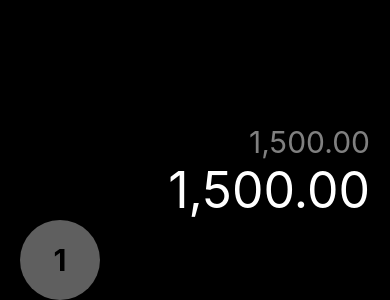
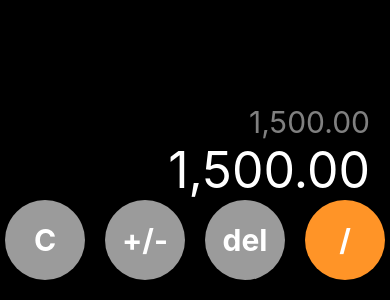
Before and after one commit to SoyDiego/ts-react-native-course, a React Native app in the folder 02-calculator/: screen / in a window 390 px wide. Shown: the part 544-844 px from the top of the page. Built offline with nearby package versions, Linux system fonts and the light colour scheme.

Commit message:
Created component ButtonCalc and first row buttons

```diff
--- /dev/null
+++ b/02-calculator/src/components/ButtonCalc.tsx
@@ -0,0 +1,18 @@
+import {View, Text} from 'react-native';
+import React from 'react';
+import {styles} from '../theme/appTheme';
+
+interface IButtonCalcProps {
+  text: string;
+  color?: string;
+}
+
+const ButtonCalc = ({text, color = "#2D2D2D"}: IButtonCalcProps) => {
+  return (
+    <View style={{...styles.button, backgroundColor: color}}>
+      <Text style={styles.textInButton}>{text}</Text>
+    </View>
+  );
+};
+
+export default ButtonCalc;
--- a/02-calculator/src/screens/CalculadoraScreen.tsx
+++ b/02-calculator/src/screens/CalculadoraScreen.tsx
@@ -1,6 +1,7 @@
 import {View, Text} from 'react-native';
 import React from 'react';
 import {styles} from '../theme/appTheme';
+import ButtonCalc from '../components/ButtonCalc';
 
 const CalculadoraScreen = () => {
   return (
@@ -8,10 +9,11 @@ const CalculadoraScreen = () => {
       <Text style={styles.smallResult}>1,500.00</Text>
       <Text style={styles.result}>1,500.00</Text>
 
-      <View>
-        <View style={styles.button}>
-          <Text style={styles.textInButton}>1</Text>
-        </View>
+      <View style={styles.row}>
+        <ButtonCalc text="C" color="#9B9B9B" />
+        <ButtonCalc text="+/-" color="#9B9B9B" />
+        <ButtonCalc text="del" color="#9B9B9B" />
+        <ButtonCalc text="/" color="#FF9427" />
       </View>
     </View>
   );
--- a/02-calculator/src/theme/appTheme.tsx
+++ b/02-calculator/src/theme/appTheme.tsx
@@ -20,15 +20,22 @@ export const styles = StyleSheet.create({
     fontSize: 30,
     textAlign: 'right',
   },
+  row: {
+    flexDirection: 'row',
+    justifyContent: 'center',
+    marginBottom: 20,
+    paddingHorizontal: 10,
+  },
   button: {
     height: 80,
     width: 80,
     borderRadius: 100,
-    backgroundColor: '#9b9b9b9b',
+    backgroundColor: '#2D2D2D',
     justifyContent: 'center',
+    marginHorizontal: 10,
   },
   textInButton: {
-    color: '#000000',
+    color: '#FFFFFF',
     textAlign: 'center',
     padding: 10,
     fontSize: 30,
```
